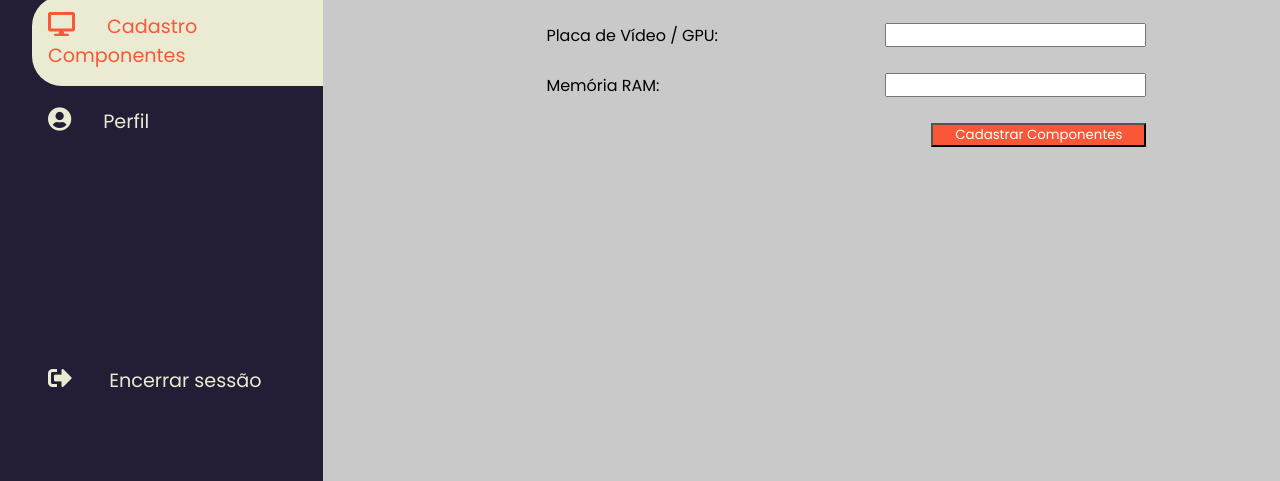
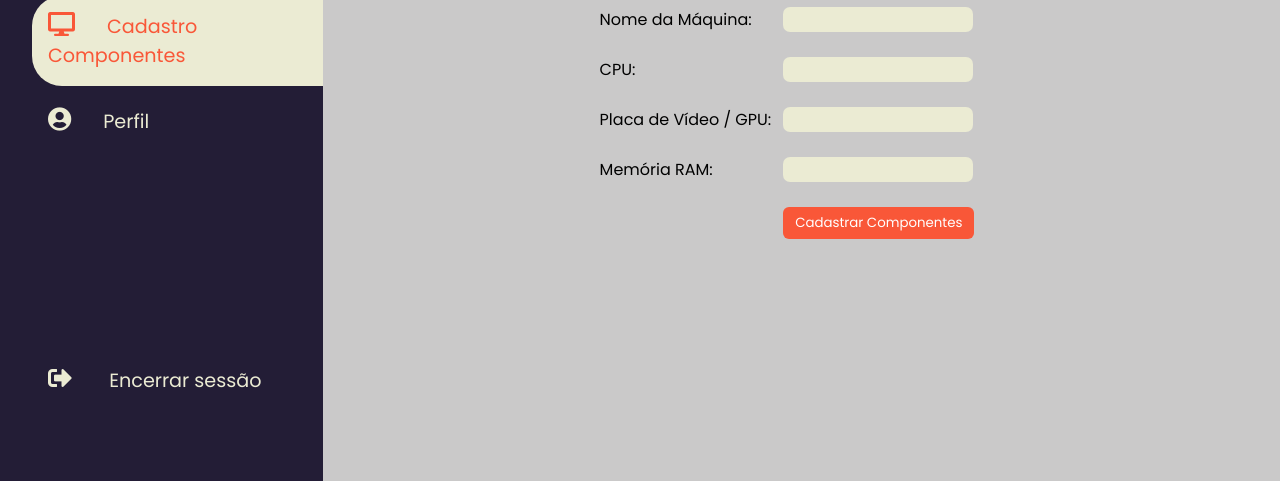
Before and after one commit to RafaellaKimberlly/Grupo-08, a plain HTML site: page Dashboard/html/cadastro-componentes-dashboard.html in a window 1280 px wide. Shown: the part 319-800 px from the top of the page. Drawn offline with Linux system fonts and the light colour scheme.

Commit message:
Ajuste tela cadastro componentes

```diff
--- a/Dashboard/css/cadastro-componentes-dashboard.css
+++ b/Dashboard/css/cadastro-componentes-dashboard.css
@@ -280,18 +280,41 @@ main {
 }
 
 .formulario {
-    width: 600px;
-    margin-left: 20%;
-    margin-top: 40px;
+    width: 43%;
+    margin-left: 26%;
+    margin-top: 10%;
 }
 
 .ipt-form {
     float: right;
+    width: 50%;
+    height: 2vw;
+    border: 1px solid transparent;
+    border-radius: 7px;
+    margin-right: 2%;
+    padding: 10px;
+    background-color: #EBEBD3;
 }
 
 .btn-cadastrar {
-    width: 215px;
     background-color: #F95738;
     color: #fff;
     float: right;
+    width: 50%;
+    margin-right: 1.8%;
+    border: 1px solid transparent;
+    border-radius: 6px;
+    height: 2.5vw;
+    transition: 0.5s;
 }
+
+.btn-cadastrar:hover {
+    background-color: #922d19;
+    color: #fff;
+    float: right;
+    width: 50%;
+    margin-right: 1.8%;
+    border: 1px solid transparent;
+    border-radius: 6px;
+    height: 2.5vw;
+}
```
